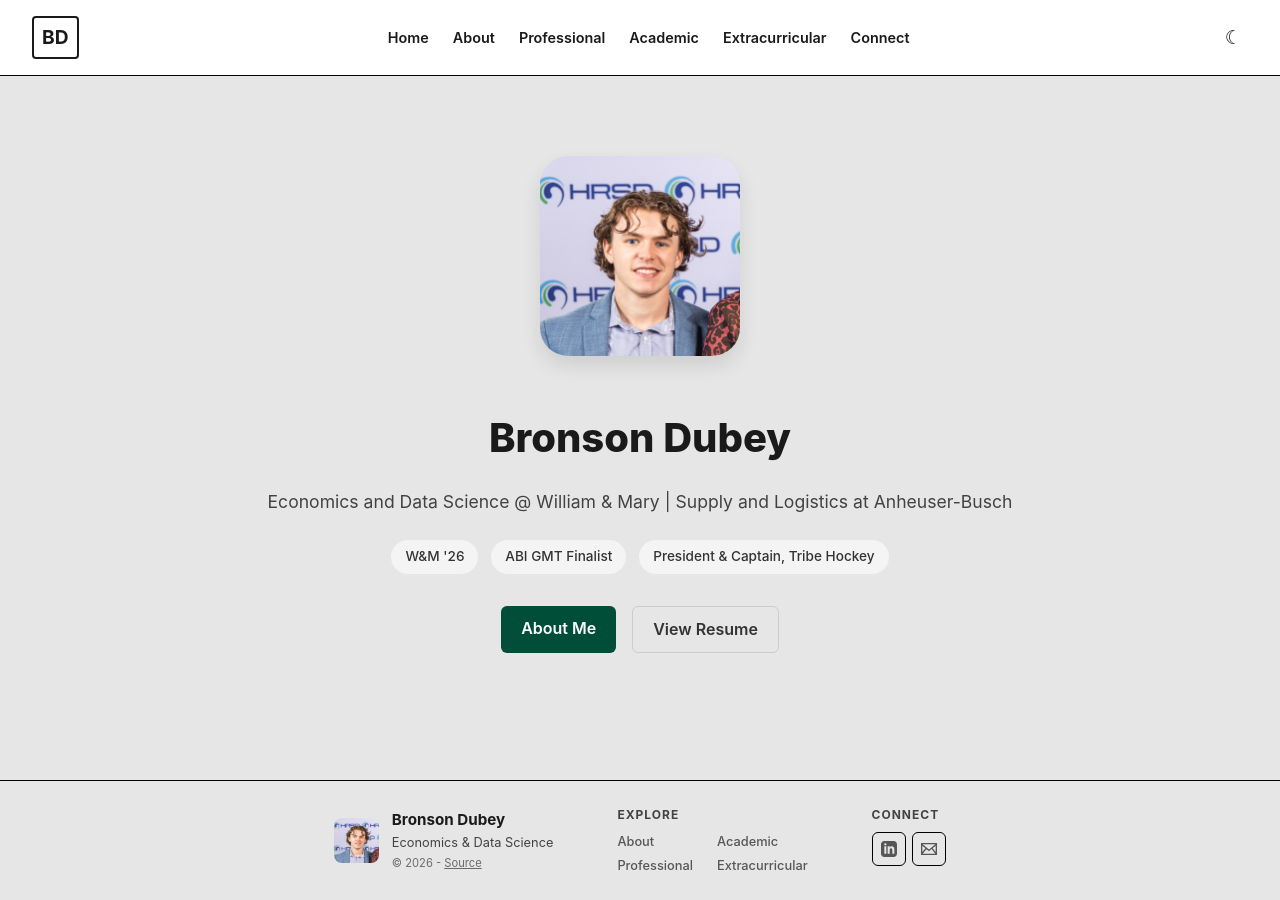
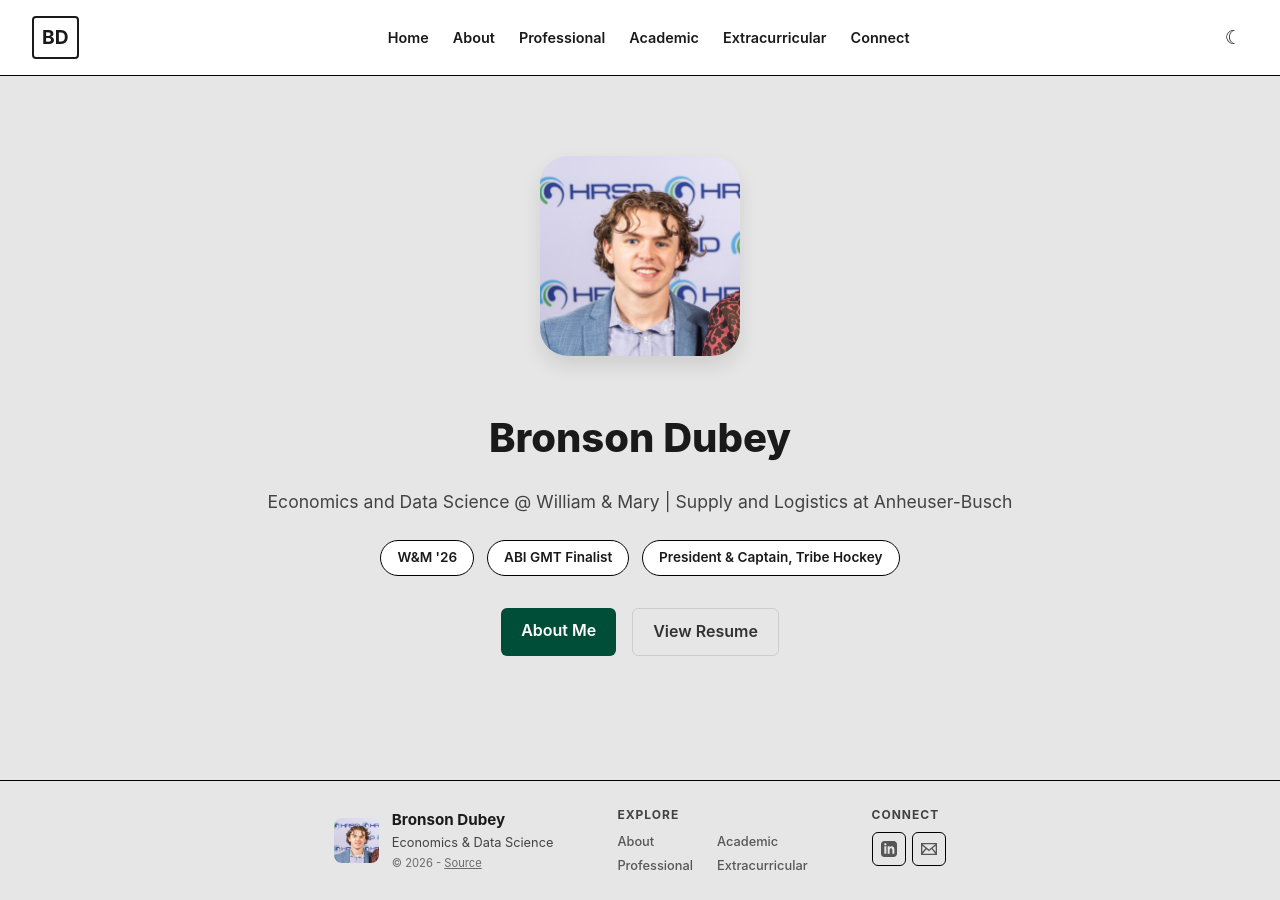
Before and after one commit to bxdubey/github.io, a Jekyll site: the page built from index.html, in a window 1280 px wide. Built offline with Jekyll 4.4.1, drawn with Linux system fonts in a browser that asks for light colours.

Commit message:
Refactor pills styles for improved design
Updated styles for pills and adjusted properties for better design consistency.

```diff
--- a/assets/css/style.scss
+++ b/assets/css/style.scss
@@ -112,14 +112,24 @@ nav {
 .hero h1 { font-size: 2.5rem; font-weight: 800; margin-bottom: 0.5rem; }
 .hero-subtitle { font-size: 1.1rem; opacity: 0.8; margin-bottom: 1.5rem; }
 
-.pills { display: flex; justify-content: center; gap: 0.8rem; margin-bottom: 2rem; flex-wrap: wrap; }
+/* Home Page Interest/Title Pills */
+.pills {
+  display: flex;
+  justify-content: center;
+  gap: 0.8rem;
+  margin-bottom: 2rem;
+  flex-wrap: wrap;
+}
+
 .pills span {
-  background-color: var(--pill-bg);
-  color: var(--pill-text);
-  padding: 6px 14px;
-  border-radius: 20px;
+  display: inline-block;
+  background-color: var(--bubble-bg); /* Gives it the solid white background */
+  color: var(--text-color);           /* Dark text */
+  border: 1px solid var(--bubble-border); /* Adds the black outline! */
+  padding: 0.4rem 1rem;
+  border-radius: 50px;                /* Makes the edges completely rounded */
   font-size: 0.85rem;
-  font-weight: 500;
+  font-weight: 600;                   /* Slightly bolder to match the reference */
 }
 
 .buttons { display: flex; justify-content: center; gap: 1rem; }
```
